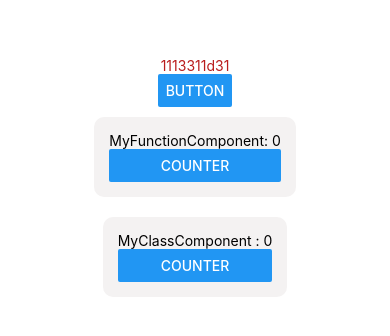
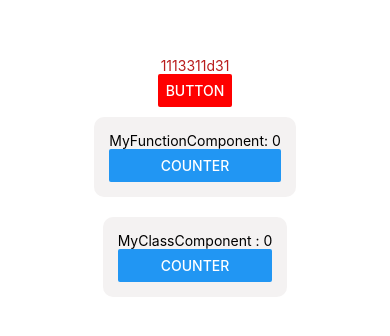
Before and after one commit to EzDream/react_native_example, a React Native app in the folder rn_example/: screen / in a window 390 px wide. Shown: the part 240-576 px from the top of the page. Built offline with nearby package versions, Linux system fonts and the light colour scheme.

Commit message:
feats: add tailwind

```diff
--- a/rn_example/App.js
+++ b/rn_example/App.js
@@ -9,10 +9,10 @@ export default function App() {
   return (
     <View style={styles.container}>
       <Text className="text-red-700">1113311d31</Text>
-      <Button title="Button"
-              onPress={() => setShowClassComponent(prevState => !prevState)
-
-              }/>
+      <Button color="red" title="Button"
+              onPress={() => {
+                setShowClassComponent(prevState => !prevState)
+              }}/>
       <MyFunctionComponent text={'MyFunctionComponent'}/>
       {showClassComponent && <MyClassComponent text={'MyClassComponent'}/>}
 
--- a/rn_example/package.json
+++ b/rn_example/package.json
@@ -13,11 +13,11 @@
     "expo-status-bar": "~1.6.0",
     "nativewind": "^2.0.11",
     "react": "18.2.0",
-    "react-native": "0.72.6",
-    "tailwindcss": "3.3.2"
+    "react-native": "0.72.6"
   },
   "devDependencies": {
-    "@babel/core": "^7.20.0"
+    "@babel/core": "^7.20.0",
+    "tailwindcss": "3.3.2"
   },
   "private": true
 }
```
Also changed, not shown: 1 other file (tests, documents, lock files or other folders).
